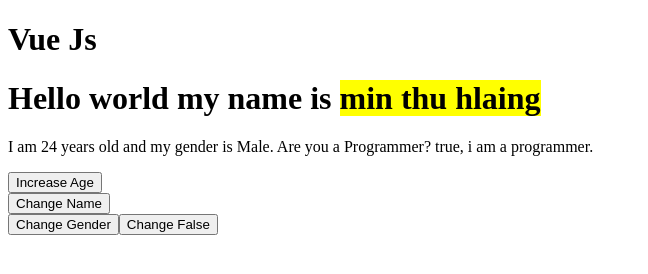
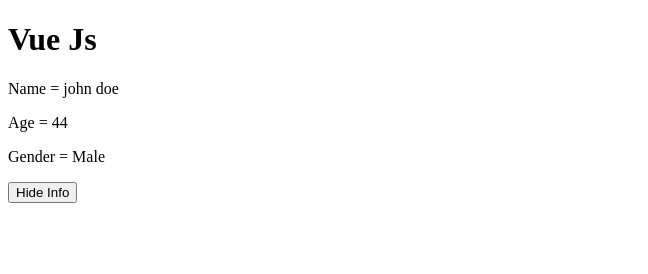
Before and after one commit to minthuhlaing007/vue, a plain HTML site: page index.html in a window 1280 px wide. Shown: the whole page, without its empty margins (0-648 px from the left). Drawn offline with nearby package versions, Linux system fonts and the light colour scheme.

Commit message:
v-if button show info

```diff
--- a/index.html
+++ b/index.html
@@ -6,20 +6,38 @@
   </head>
   <body>
     <h1>Vue Js</h1>
+
+    <!-- <div id="app">
+      <div v-if="showInfo">
+        <p>Name = {{name}}</p>
+        <p>Age = {{age}}</p>
+        <p>Gender = {{gender}}</p>
+      </div>
+      <button v-on:click="showInfo = false">Hide Info</button>
+      <button @click="showInfo = true">Show Info</button>
+    </div> -->
+
+    <!-- <div id="app">
+      <div v-if="showInfo">
+        <p>Name = {{name}}</p>
+        <p>Age = {{age}}</p>
+        <p>Gender = {{gender}}</p>
+      </div>
+      <button @click="showInfo=!showInfo">Toggle Info</button>
+    </div> -->
+
+
     <div id="app">
-      <h1>Hello world my name is <mark>{{name}}</mark></h1>
-      <p>
-        I am {{age}} years old and my gender is {{gender}}. Are you a
-        Programmer? {{isProgrammer}}, i am a programmer.
-      </p>
-      <button v-on:click="increaseAge">Increase Age</button>
-      <br />
-      <button v-on:click="name ='Hunny Kyaw'">Change Name</button>
-      <br />
-      <button v-on:click="gender ='female'">Change Gender</button>
-      <button v-on:click="isProgrammer = false">Change False</button>
+      <div v-if="showInfo">
+        <p>Name = {{name}}</p>
+        <p>Age = {{age}}</p>
+        <p>Gender = {{gender}}</p>
+      </div>
+      <button @click="showInfo=!showInfo">
+        <span v-if="showInfo">Hide Info</span>
+        <span v-if="!showInfo">Show Info</span>
+      </button>
     </div>
-
     <script src="vue.js"></script>
   </body>
 </html>
--- a/vue.js
+++ b/vue.js
@@ -1,17 +1,41 @@
+// const app = Vue.createApp({
+//   data(){
+//     return{
+//       name:"Min Thu Hlaing",
+//       age:32,
+//       gender:"Male",
+//       showInfo: true,
+//     }
+//   }
+// })
+
+// app.mount("#app")
+
+
+// const app = Vue.createApp({
+//   data(){
+//     return{
+//       name:"hunny kyaw",
+//       age:44,
+//       gender:"Female",
+//       showInfo: true
+//     }
+//   }
+// })
+
+// app.mount("#app")
+
+
+
 const app = Vue.createApp({
-  // template:"<h1>Hello World</h1>"
   data(){
     return{
-      name:"min thu hlaing",
-      age:24,
+      name:"john doe",
+      age: 44,
       gender: "Male",
-      isProgrammer: true,
-    }
-  },
-  methods:{
-    increaseAge(){
-      this.age++;
+      showInfo: true
     }
   }
 })
-app.mount("#app");
+
+app.mount("#app")
```
